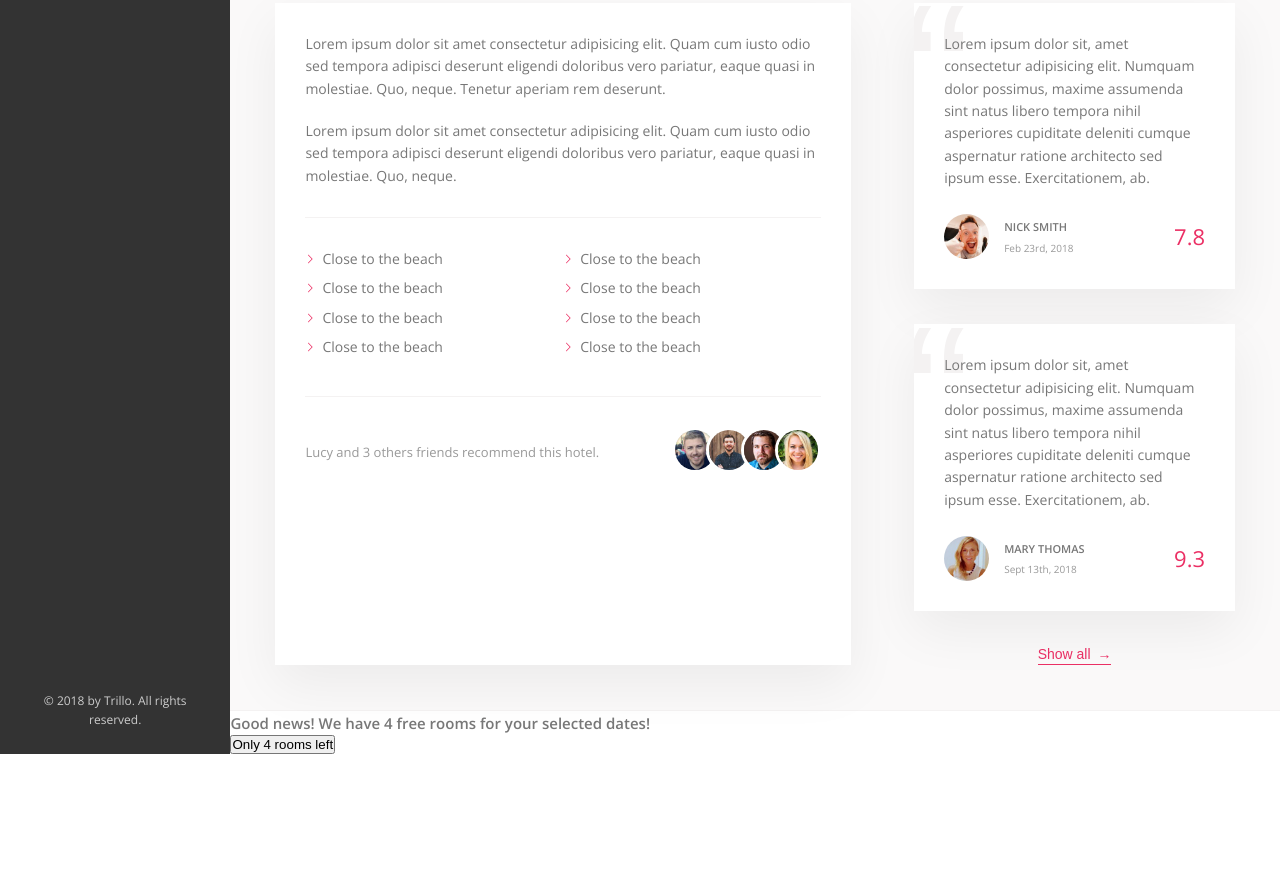
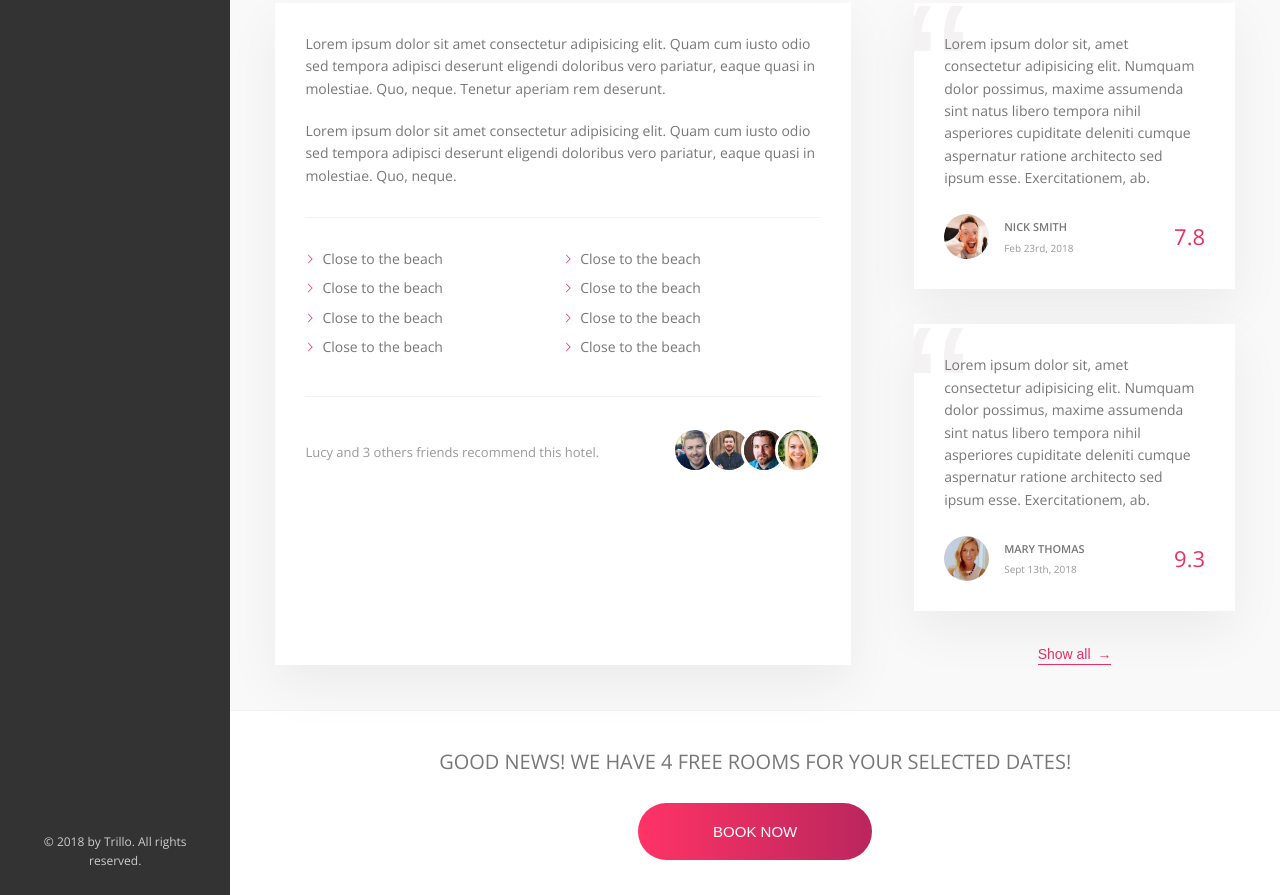
Before and after one commit to wesleyramalho/trillo, a website: page index.html in a window 1280 px wide. Shown: the part 590-1485 px from the top of the page. Before the commit the page ends 1344 px from the top, so only its background shows below. Drawn offline with nearby package versions, Linux system fonts and the light colour scheme.

Commit message:
cta buttons done

```diff
--- a/index.html
+++ b/index.html
@@ -233,12 +233,14 @@
             <button class="btn-inline">Show all <span>&rarr;</span></button>
           </div>
         </div>
-
         <div class="cta">
           <h2 class="cta__book-now">
             Good news! We have 4 free rooms for your selected dates!
           </h2>
-          <button class="btn">Only 4 rooms left</button>
+          <button class="btn">
+            <span class="btn__visible"> Book now </span>
+            <span class="btn__invisible"> Only 4 rooms left </span>
+          </button>
         </div>
       </main>
     </div>
--- a/sass/_components.scss
+++ b/sass/_components.scss
@@ -252,8 +252,7 @@
   display: inline-block;
   background-color: transparent;
   cursor: pointer;
-  transition: all .2s;
-
+  transition: all 0.2s;
 
   & span {
     margin-left: 3px;
@@ -427,3 +426,71 @@
     z-index: 1;
   }
 }
+
+//CALL TO ACTION
+.cta {
+  padding: 3.5rem 0;
+  text-align: center;
+
+  &__book-now {
+    font-size: 2rem;
+    font-weight: 300;
+    text-transform: uppercase;
+    margin-bottom: 2.5rem;
+  }
+}
+
+.btn {
+  font-size: 1.5rem;
+  font-weight: 300;
+  text-transform: uppercase;
+  border-radius: 100px;
+  border: none;
+  background-image: linear-gradient(
+    to right,
+    var(--color-primary-light),
+    var(--color-primary-dark)
+  );
+  color: #fff;
+  position: relative;
+  overflow: hidden;
+  cursor: pointer;
+  & > * {
+    display: inline-block;
+    height: 100%;
+    width: 100%;
+    transition: all 0.2s;
+  }
+
+  &__visible {
+    padding: 2rem 7.5rem;
+  }
+
+  &__invisible {
+    position: absolute;
+    padding: 2rem 0;
+    left: 0;
+    top: -100%;
+  }
+
+  &:hover {
+    background-image: linear-gradient(
+    to left,
+    var(--color-primary-light),
+    var(--color-primary-dark)
+  );
+  }
+
+  &:hover &__visible {
+    transform: translateY(100%);
+  }
+
+  &:hover &__invisible {
+    top: 0;
+  }
+
+  &:focus {
+    outline: none;
+    animation: pulsate 1s infinite;
+  }
+}
```
Also changed, not shown: css/style.css.
